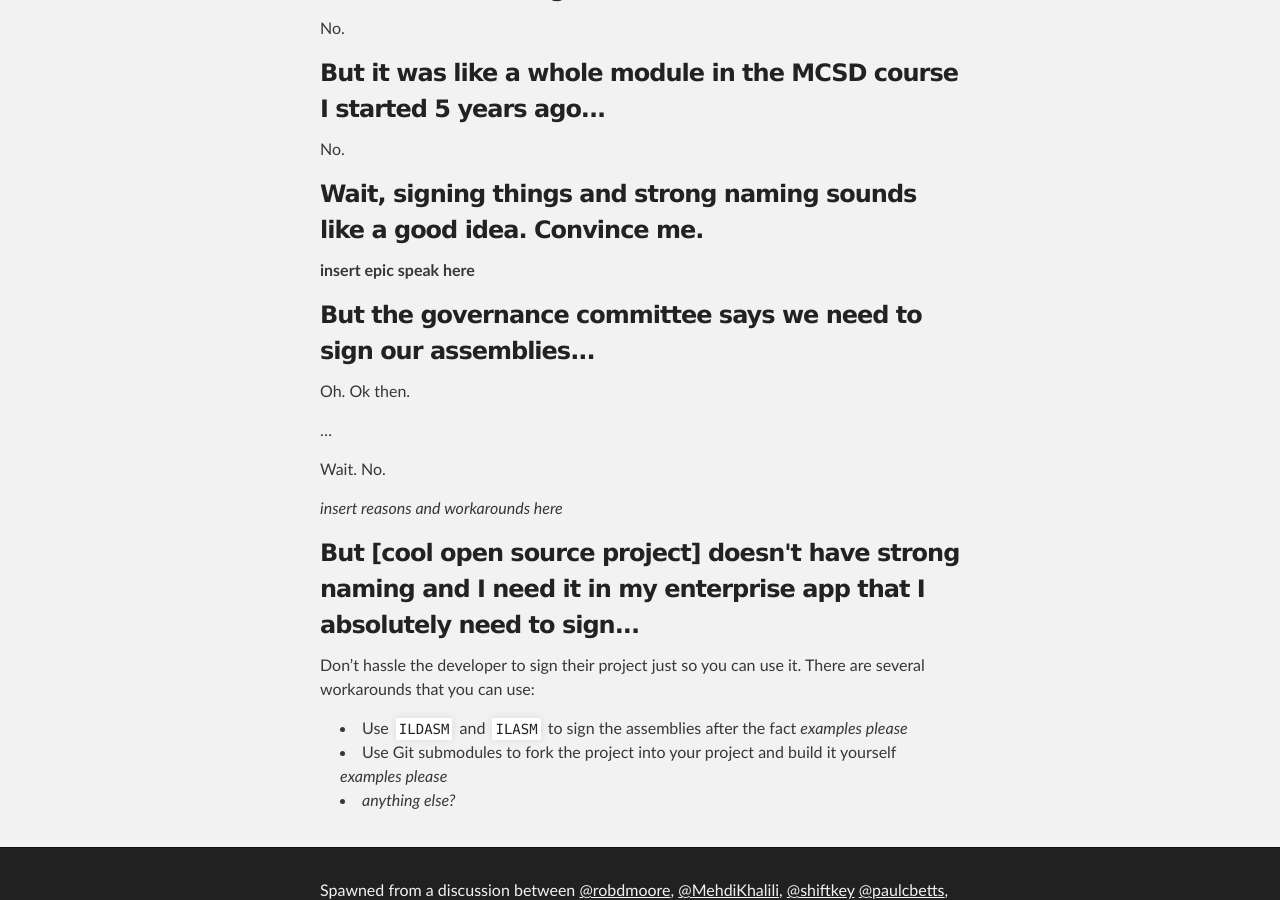
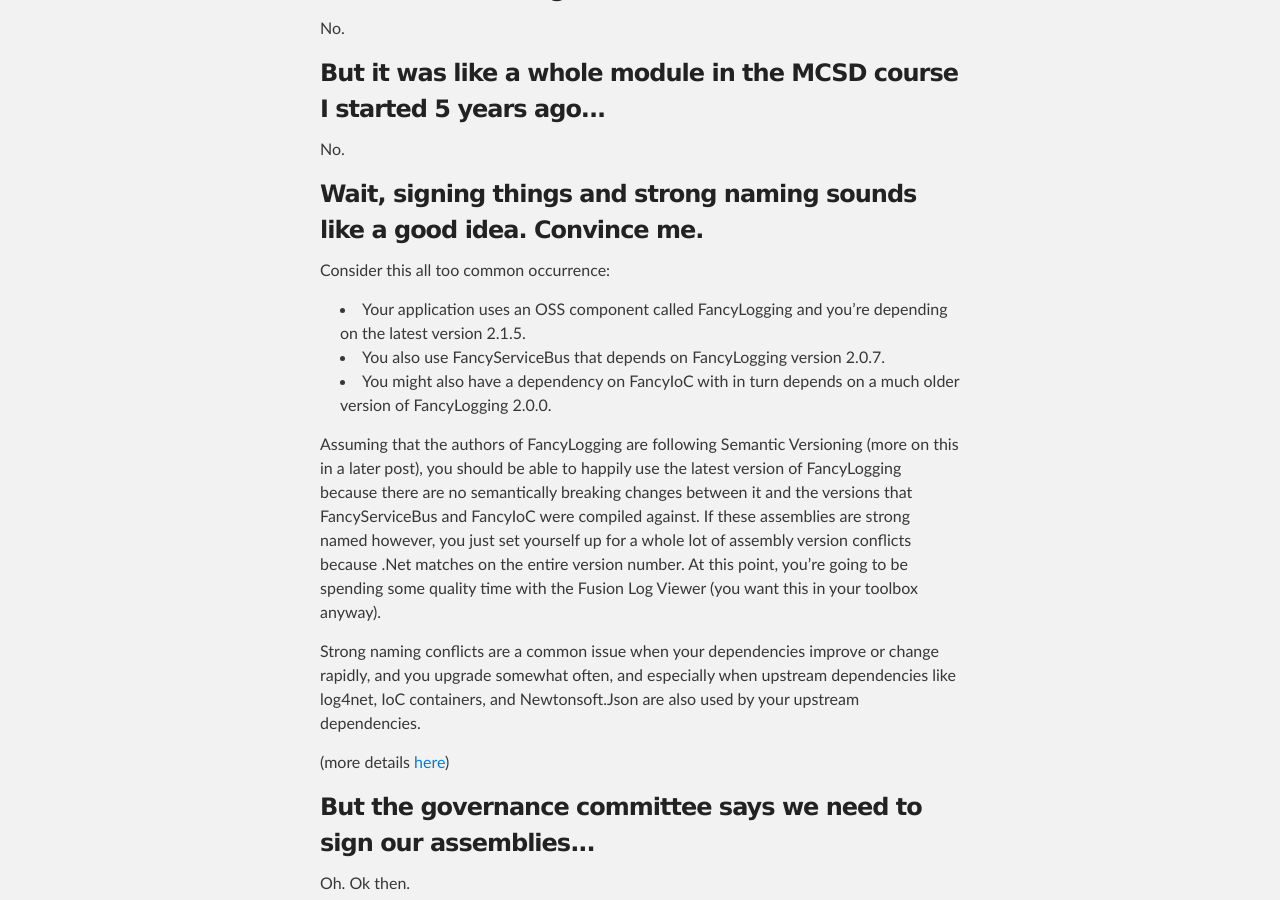
Before and after one commit to strongnamingconsideredharmful/strongnamingconsideredharmful.github.io, a Jekyll site: the page built from index.md, in a window 1280 px wide and 900 px high, scrolled down 392 px. Built offline with Jekyll 4.4.1, drawn with Linux system fonts in a browser that asks for light colours.

Commit message:
inserted the epic speak on why SN is bad

```diff
--- a/_data/faq.yml
+++ b/_data/faq.yml
@@ -5,7 +5,18 @@
   answer: No.
 
 - question: "Wait, signing things and strong naming sounds like a good idea. Convince me."
-  answer: "**insert epic speak here**"
+  answer: |
+    Consider this all too common occurrence:
+
+    - Your application uses an OSS component called FancyLogging and you’re depending on the latest version 2.1.5.
+    - You also use FancyServiceBus that depends on FancyLogging version 2.0.7.
+    - You might also have a dependency on FancyIoC with in turn depends on a much older version of FancyLogging 2.0.0.
+
+    Assuming that the authors of FancyLogging are following Semantic Versioning (more on this in a later post), you should be able to happily use the latest version of FancyLogging because there are no semantically breaking changes between it and the versions that FancyServiceBus and FancyIoC were compiled against. If these assemblies are strong named however, you just set yourself up for a whole lot of assembly version conflicts because .Net matches on the entire version number. At this point, you’re going to be spending some quality time with the Fusion Log Viewer (you want this in your toolbox anyway).
+
+    Strong naming conflicts are a common issue when your dependencies improve or change rapidly, and you upgrade somewhat often, and especially when upstream dependencies like log4net, IoC containers, and Newtonsoft.Json are also used by your upstream dependencies.
+
+    (more details [here](http://jeremydmiller.com/2014/04/28/fubumvc-lessons-learned-strong-naming-woes-and-workarounds/))
 
 - question: But the governance committee says we need to sign our assemblies...
   answer: |
```
Also changed, not shown: 1 other file.
